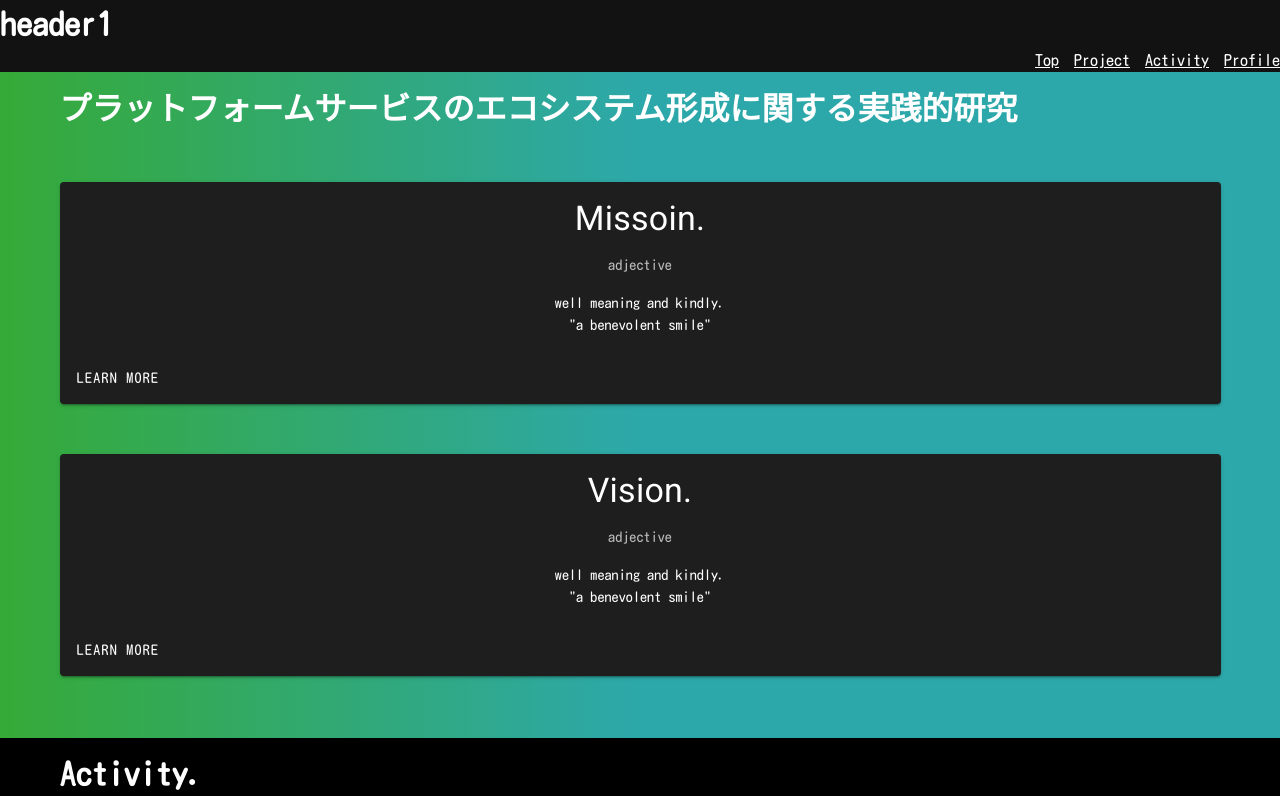
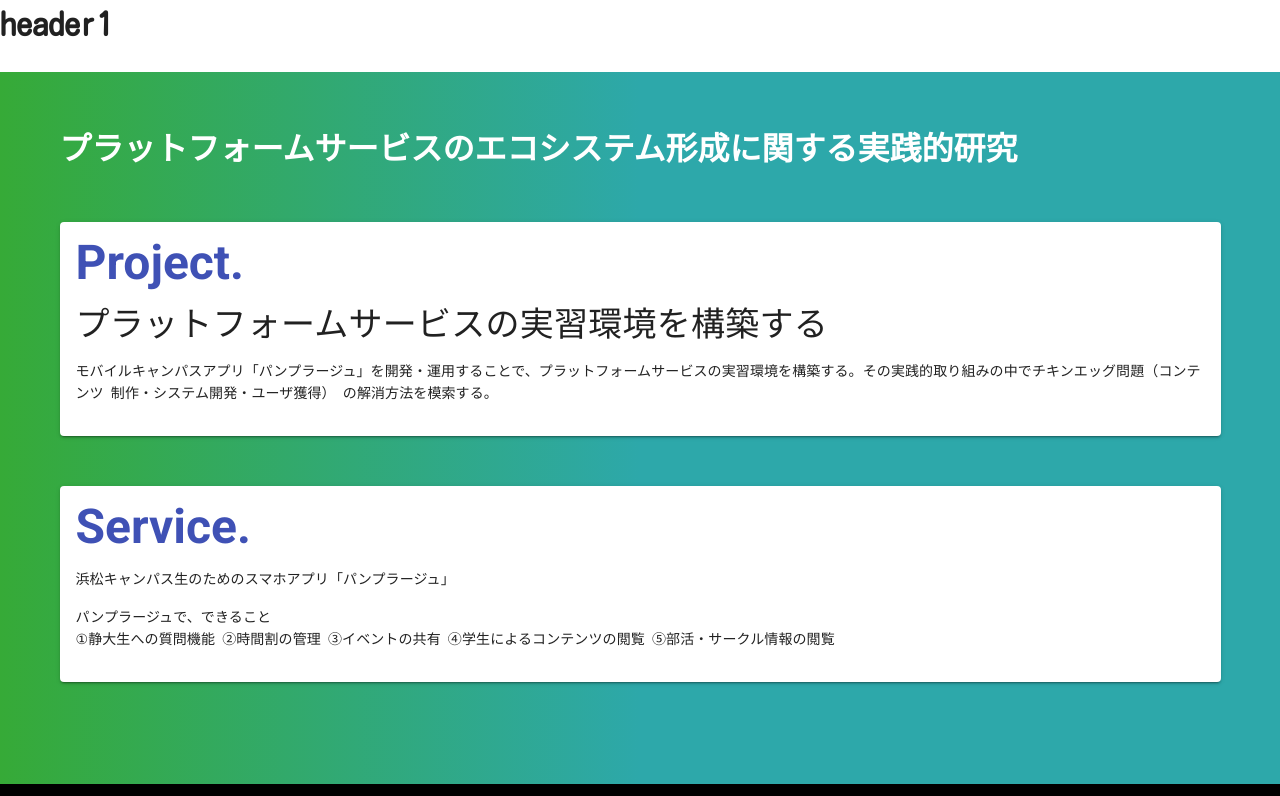
Before and after one commit to seee-shun/sentan-web, a Nuxt app: page / in a window 1280 px wide. Shown: the top 796 px of the page. Built offline with nearby package versions, Linux system fonts and the light colour scheme; grey boxes are pictures that could not be loaded.

Commit message:
テキストの訂正

```diff
--- a/components/project.vue
+++ b/components/project.vue
@@ -4,37 +4,32 @@
       <h1>プラットフォームサービスのエコシステム形成に関する実践的研究</h1>
       <v-card class="mx-auto project-card">
         <v-card-text>
+          <p class="display-2 indigo--text font-weight-bold mt-20">
+            Project.
+          </p>
           <p class="display-1 text--primary">
-            Missoin.
+            プラットフォームサービスの実習環境を構築する
           </p>
-          <p>adjective</p>
-          <div class="text--primary">
-            well meaning and kindly.<br />
-            "a benevolent smile"
-          </div>
+          <p class="text--primary">
+            モバイルキャンパスアプリ「パンプラージュ」を開発・運用することで、プラットフォームサービスの実習環境を構築する。その実践的取り組みの中でチキンエッグ問題（コンテンツ
+            制作・システム開発・ユーザ獲得） の解消方法を模索する。
+          </p>
         </v-card-text>
-        <v-card-actions>
-          <v-btn text color="accent-4">
-            Learn More
-          </v-btn>
-        </v-card-actions>
       </v-card>
       <v-card class="mx-auto project-card">
         <v-card-text>
-          <p class="display-1 text--primary">
-            Vision.
+          <p class="display-2 indigo--text font-weight-bold mt-20">
+            Service.
           </p>
-          <p>adjective</p>
-          <div class="text--primary">
-            well meaning and kindly.<br />
-            "a benevolent smile"
-          </div>
+          <p class="text--primary">
+            浜松キャンパス生のためのスマホアプリ「パンプラージュ」
+          </p>
+          <p class="text--primary">
+            パンプラージュで、できること<br />
+            ①静大生への質問機能 ②時間割の管理 ③イベントの共有
+            ④学生によるコンテンツの閲覧 ⑤部活・サークル情報の閲覧
+          </p>
         </v-card-text>
-        <v-card-actions>
-          <v-btn text color="accent-4">
-            Learn More
-          </v-btn>
-        </v-card-actions>
       </v-card>
     </div>
   </div>
@@ -43,6 +38,5 @@
 .project-card {
   margin: 50px;
   margin-left: 100px;
-  text-align: center;
 }
 </style>
--- a/nuxt.config.js
+++ b/nuxt.config.js
@@ -70,7 +70,7 @@ export default {
   vuetify: {
     customVariables: ['~/assets/variables.scss'],
     theme: {
-      dark: true,
+      dark: false,
       themes: {
         dark: {
           primary: colors.blue.darken2,
--- a/pages/index.vue
+++ b/pages/index.vue
@@ -22,6 +22,8 @@ export default {
   background: -webkit-linear-gradient(to right, #36aa37 0%, #2da8aa 50%)
     no-repeat !important;
   background: linear-gradient(to right, #36aa37 0%, #2da8aa 50%) no-repeat !important;
+  padding: 40px;
+  color: #ffffff;
 }
 .activity {
   background-color: #000000;
```
